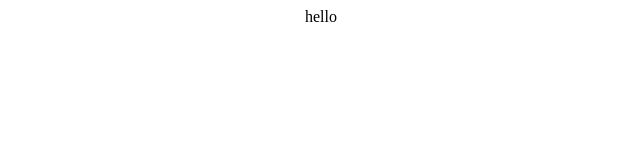
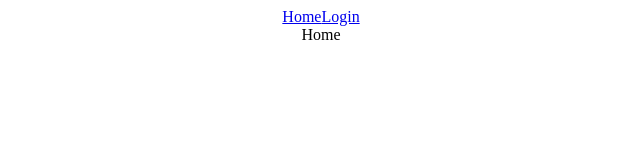
Before and after one commit to Youkwhan/social-media, a React (Create React App) app: page / in a window 1280 px wide. Shown: the top 160 px of the page, without its empty margins (319-959 px from the left). Built offline with nearby package versions, Linux system fonts and the light colour scheme.

Commit message:
Navbar and routes

```diff
--- a/src/App.tsx
+++ b/src/App.tsx
@@ -1,12 +1,23 @@
-import React from 'react';
-import './App.css';
+import React from "react";
+import { BrowserRouter as Router, Route, Routes } from "react-router-dom";
+import "./App.css";
+import { Home } from "./pages/Home";
+import { Login } from "./pages/Login";
+import { Navbar } from "./components/Navbar";
 
 function App() {
-  return (
-    <div className="App">
-  hello
-    </div>
-  );
+	return (
+		<div className="App">
+			<Router>
+				{/* Navbar needs to be inside Router such that it has access to react-router-dom functonality  */}
+				<Navbar />
+				<Routes>
+					<Route path="/" element={<Home />} />
+					<Route path="/login" element={<Login />} />
+				</Routes>
+			</Router>
+		</div>
+	);
 }
 
 export default App;
--- /dev/null
+++ b/src/components/Navbar.tsx
@@ -0,0 +1,11 @@
+import React from "react";
+import { Link } from "react-router-dom";
+
+export const Navbar = () => {
+	return (
+		<div>
+			<Link to="/">Home</Link>
+			<Link to="login">Login</Link>
+		</div>
+	);
+};
--- /dev/null
+++ b/src/pages/Home.tsx
@@ -0,0 +1,5 @@
+import React from "react";
+
+export const Home = () => {
+	return <div>Home</div>;
+};
--- /dev/null
+++ b/src/pages/Login.tsx
@@ -0,0 +1,5 @@
+import React from "react";
+
+export const Login = () => {
+	return <div>Login</div>;
+};
```
